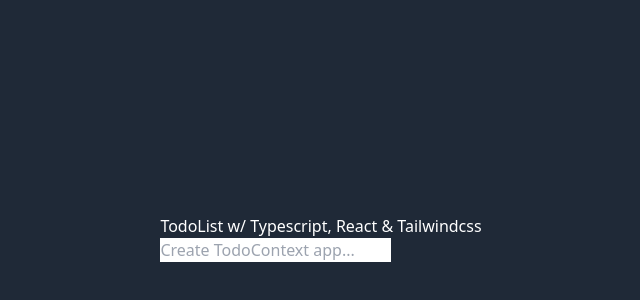
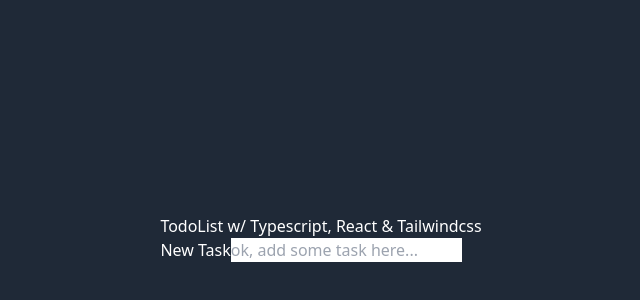
Before and after one commit to linuxmobile/React-TODO, a React (Vite) app: page / in a window 1280 px wide. Shown: the part 162-462 px from the top of the page, without its empty margins (319-959 px from the left). Built offline with nearby package versions, Linux system fonts and the light colour scheme.

Commit message:
:art: improving code
adding new features to app.tsx and todoform

```diff
--- a/src/App.tsx
+++ b/src/App.tsx
@@ -1,11 +1,12 @@
+import { TaskProvider } from './context/taskContext'
 import {TodoForm} from './components/TodoForm'
 
 function App() {
 	return (
-		<div>
+		<TaskProvider>
       <h1>TodoList w/ Typescript, React & Tailwindcss</h1>
       <TodoForm />
-		</div>
+		</TaskProvider>
 	)
 }
 
--- a/src/components/TodoForm.tsx
+++ b/src/components/TodoForm.tsx
@@ -1,13 +1,50 @@
 import {Input} from './Input'
+import UseLocalStorage from '../hooks/useLocalStorage'
+import { useDoneTask, useTodoTask } from '../context/taskContext'
 
-export const TodoForm = () => {
+const generatePlaceholder = (todoCount: number, doneCount: number) => {
+  if (doneCount > 7 && todoCount === 0) return 'great job!'
+  if (doneCount > 4 && todoCount < 3) return 'keep going!'
+  if (doneCount > 1 && todoCount < 5) return 'can be better!'
+  if (todoCount > 9) return "i don't even care anymore"
+  if (todoCount > 6) return 'ok, keep going...'
+  if (todoCount > 4) return 'are you sure?'
+  if (todoCount > 2) return 'more tasks?'
+  return 'ok, add some task here...'
+}
+
+type TodoFormProps = {
+  onSubmit: (description: string) => void
+}
+
+export function TodoForm (props: TodoFormProps) {
+  const { onSubmit } = props
+  const [input, setInput] = UseLocalStorage('ReactTodo:input', '')
+  const todo = useTodoTask()
+  const done = useDoneTask()
+  const todoLength = todo.tasks ? todo.tasks.length : 0
+  const doneLength = done.tasks ? done.tasks.length : 0
+  const placeholder = generatePlaceholder(todoLength, doneLength)
+
+  const handleInputChange = (description: string) => {
+    setInput(description)
+  }
+
+  const handleSubmit = (e: React.FormEvent<HTMLFormElement>, description: string) => {
+    e.preventDefault()
+    onSubmit(description)
+    setInput('')
+  }
   return (
-    <form>
+    <form onSubmit={(e) => handleSubmit(e, input)}>
+      <label htmlFor='newTask'>New Task</label>
       <Input
         id='newTask'
         name='newTask'
         type='text'
-        placeholder='Create TodoContext app...'
+        value={input}
+        placeholder={placeholder}
+        onChange={(e) => handleInputChange(e.currentTarget.value)}
       />
     </form>
   )
```
